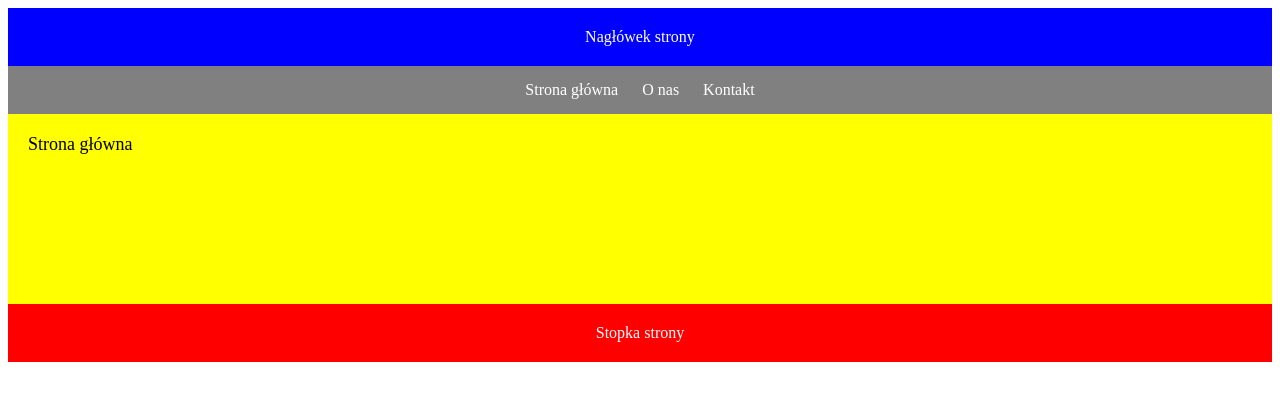
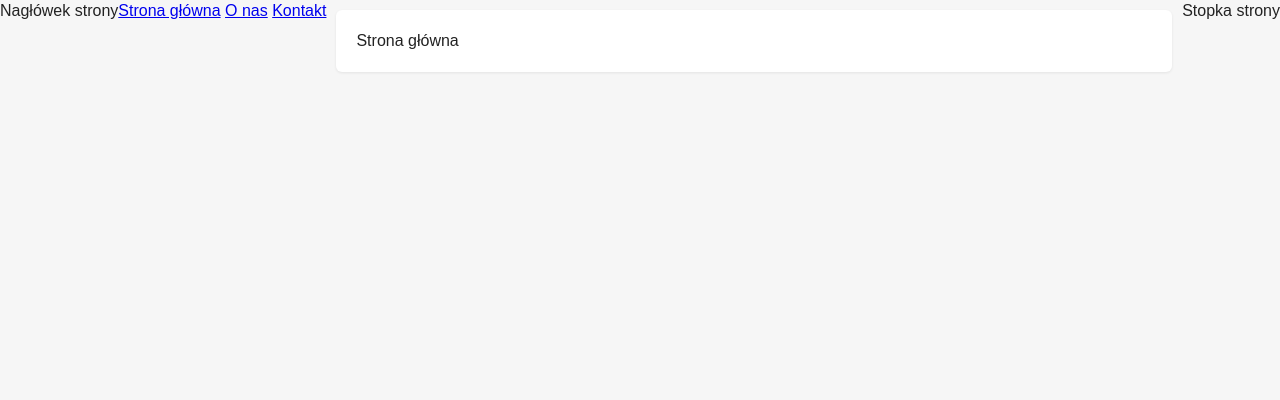
Before and after one commit to fr4mendzi/bloki.html, a plain HTML site: page Zadanie 1,2,3/index.html in a window 1280 px wide. Drawn offline with Linux system fonts and the light colour scheme.

Commit message:
Zadanie 7,8

```diff
--- a/Zadanie 1,2,3/style.css
+++ b/Zadanie 1,2,3/style.css
@@ -1,28 +1,58 @@
-header {
-    background-color: blue;
-    color: white;
+/* Reset and base styles */
+* {
+    box-sizing: border-box;
+}
+body {
+    font-family: Arial, Helvetica, sans-serif;
+    margin: 0;
+    padding: 0;
+    line-height: 1.4;
+    background: #f6f6f6;
+    color: #222;
+}
+
+/* Page layout: main + aside two-column responsive */
+body > main,
+body > aside {
     padding: 20px;
-    text-align: center;
+    background: #fff;
+    margin: 10px;
+    border-radius: 6px;
+    box-shadow: 0 1px 3px rgba(0,0,0,0.08);
 }
-nav {
-    background-color: gray;
-    padding: 15px;
-    text-align: center;
+
+/* Create a flexible container that holds main + aside */
+body {
+    display: flex;
+    flex-wrap: wrap;
+    align-items: flex-start;
 }
-nav a {
-    color: white;
-    text-decoration: none;
-    margin: 0 10px;
+
+main {
+    flex: 1 1 60%; /* grow, shrink, basis */
+    min-width: 260px;
 }
-main {
-    background-color: yellow;
-    padding: 20px;
-    font-size: 18px;
-    min-height: 150px;
+
+aside {
+    flex: 0 0 280px; /* fixed-ish sidebar width on larger screens */
+    min-width: 220px;
 }
-footer {
-    background-color: red;
-    color: white;
-    padding: 20px;
-    text-align: center;
+
+/* Headings */
+h1, h2 {
+    margin-top: 0;
 }
+
+/* Make it stack nicely on small screens */
+@media (max-width: 740px) {
+    body {
+        display: block;
+        padding: 10px;
+    }
+    body > main, body > aside {
+        margin: 8px 0;
+    }
+}
+
+/* Optional small utilities */
+p { margin: 0 0 1em 0; }
--- /dev/null
+++ b/Zadanie 5,6/style.css
@@ -0,0 +1,28 @@
+main {
+  float: left;
+  width: 65%;
+  background-color: white;
+  min-height: 300px;
+  padding: 20px;
+  box-sizing: border-box;
+  border: 2px dashed #ccc; /* opcjonalnie dla wyglądu jak na obrazku */
+}
+
+aside {
+  float: right;
+  width: 32%;
+  background-color: #f5f5f5;
+  min-height: 300px;
+  padding: 20px;
+  box-sizing: border-box;
+  border: 2px dashed #ccc; /* opcjonalnie dla wyglądu jak na obrazku */
+}
+
+footer {
+  clear: both;
+  background-color: #333;
+  color: white;
+  padding: 20px;
+  text-align: center;
+  font-weight: bold;
+}
```
Also changed, not shown: Zadanie 5,6/index.html (added, +28 -0 lines), Zadanie 7,8/index.html (added, +32 -0 lines), Zadanie 7,8/style.css (added, +13 -0 lines), index.html (added).
